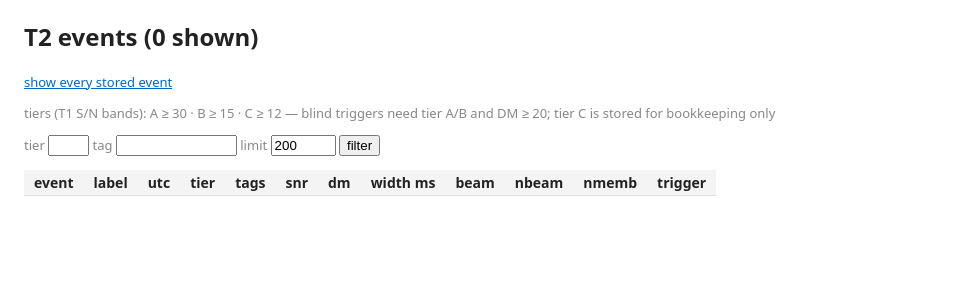
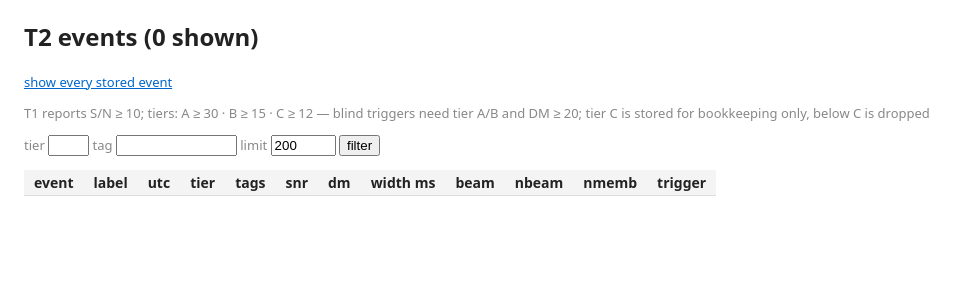
Before and after one commit to Coherent-All-Sky-Monitor/casm_t3, a FastAPI app: page / in a window 1280 px wide. Shown: the part 46-346 px from the top of the page, without its empty margins (0-968 px from the left). Run offline with FastAPI, Linux system fonts and the light colour scheme; data that the repository does not hold is empty.

Commit message:
legend: state T1 S/N floor (10) alongside tier bands

```diff
--- a/casm_t3/web/templates/index.html
+++ b/casm_t3/web/templates/index.html
@@ -1,8 +1,8 @@
 {% extends "base.html" %}{% block content %}
 <h2>T2 events ({{ rows|length }} shown)</h2>
 <p class="muted">{% if view == 'all' %}<a href="/">show dump attempts only</a>{% else %}<a href="/?view=all">show every stored event</a>{% endif %}</p>
-<p class="muted">tiers (T1 S/N bands): A &ge; {{ '%g' % tiers['A'] }} · B &ge; {{ '%g' % tiers['B'] }} · C &ge; {{ '%g' % tiers['C'] }} —
-blind triggers need tier A/B and DM &ge; {{ '%g' % tiers['dm_floor'] }}; tier C is stored for bookkeeping only</p>
+<p class="muted">T1 reports S/N &ge; 10; tiers: A &ge; {{ '%g' % tiers['A'] }} · B &ge; {{ '%g' % tiers['B'] }} · C &ge; {{ '%g' % tiers['C'] }} —
+blind triggers need tier A/B and DM &ge; {{ '%g' % tiers['dm_floor'] }}; tier C is stored for bookkeeping only, below C is dropped</p>
 <form class="muted">tier <input name="tier" value="{{ tier }}" size="2">
  tag <input name="tag" value="{{ tag }}" size="12"> limit <input name="limit" value="{{ limit }}" size="5">
  <button>filter</button></form>
```
